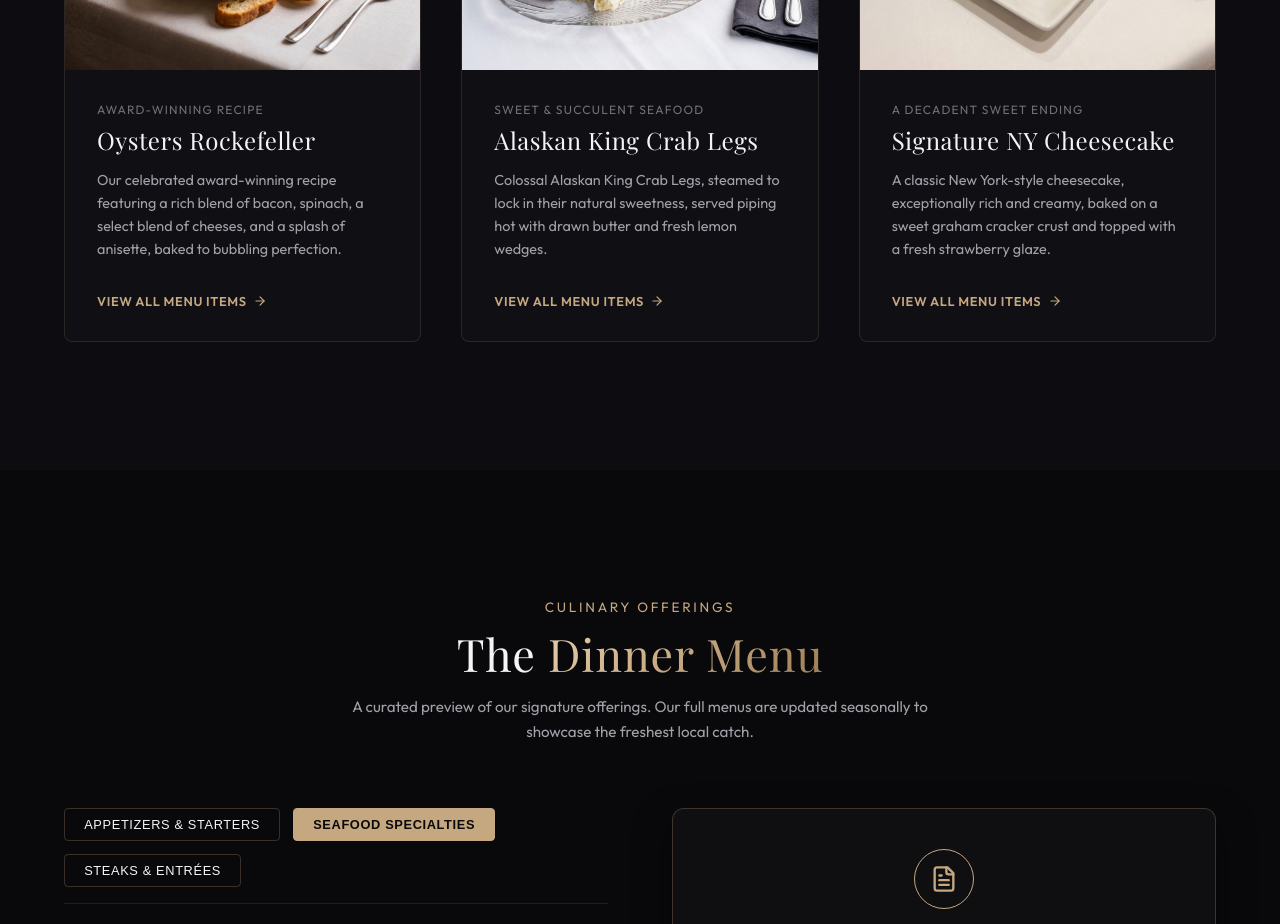
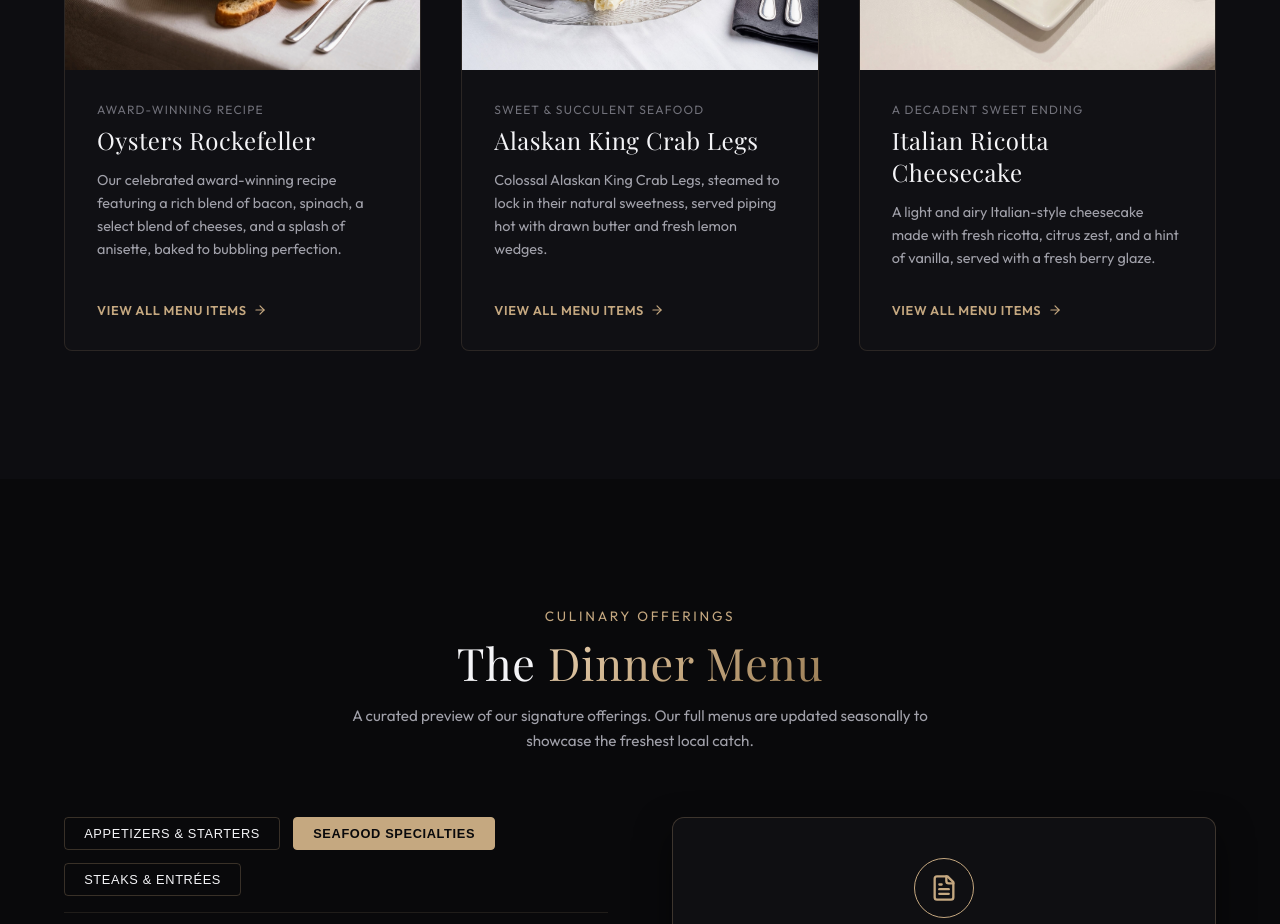
Before and after one commit to xxPhilllxx/cafe-de-marco-wesbite, a React (Vite) app: page / in a window 1280 px wide. Shown: the part 2080-3004 px from the top of the page. Built offline with nearby package versions, Linux system fonts and the light colour scheme; a web font is replaced by a local one.

Commit message:
Change Signature NY Cheesecake to Italian Ricotta Cheesecake

```diff
--- a/src/components/Featured.jsx
+++ b/src/components/Featured.jsx
@@ -19,9 +19,9 @@ export default function Featured() {
       tag: "Guest Favorite",
     },
     {
-      title: "Signature NY Cheesecake",
+      title: "Italian Ricotta Cheesecake",
       subtitle: "A Decadent Sweet Ending",
-      description: "A classic New York-style cheesecake, exceptionally rich and creamy, baked on a sweet graham cracker crust and topped with a fresh strawberry glaze.",
+      description: "A light and airy Italian-style cheesecake made with fresh ricotta, citrus zest, and a hint of vanilla, served with a fresh berry glaze.",
       image: "/images/specialty_cheesecake.png",
       tag: "Chef's Dessert Selection",
     }
```
